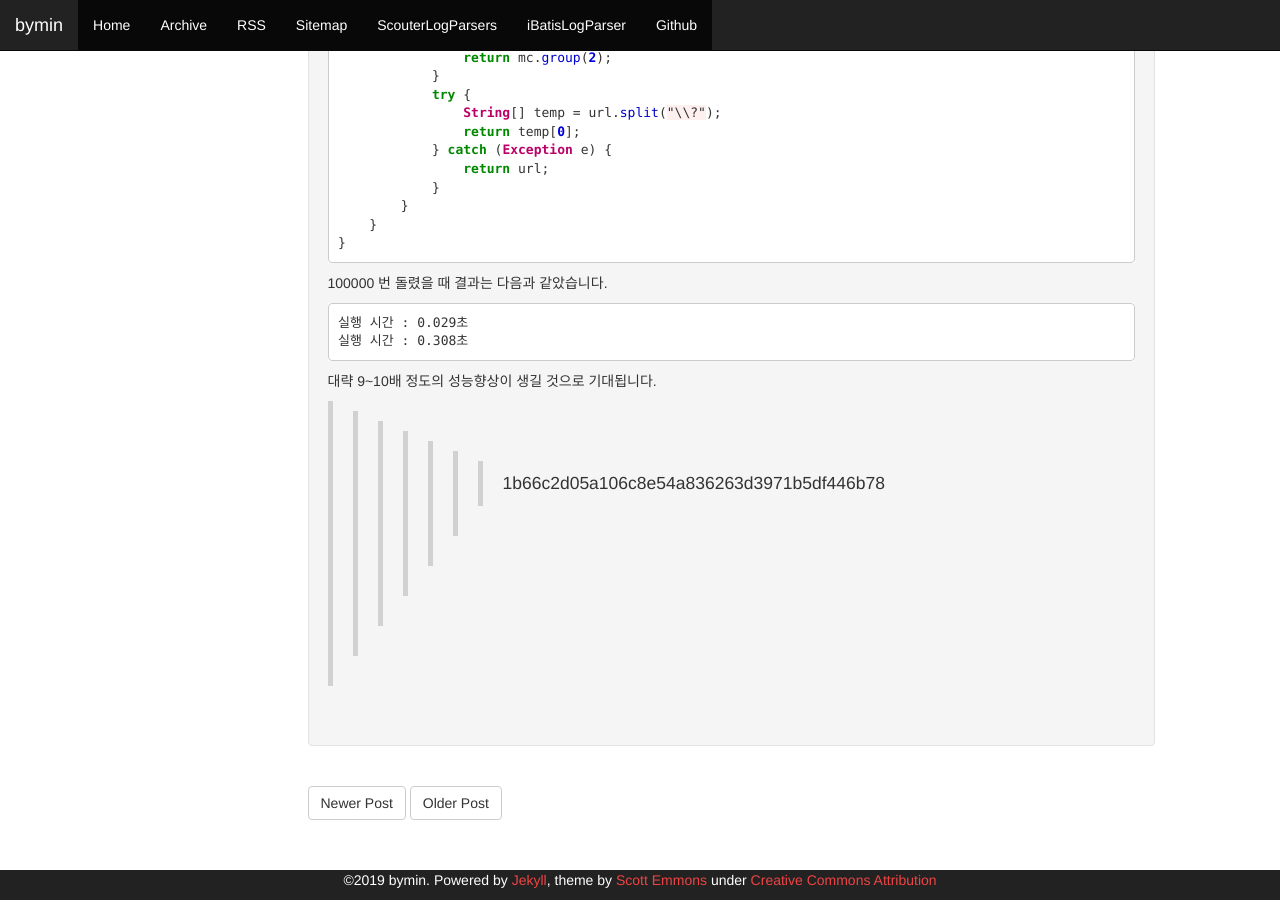
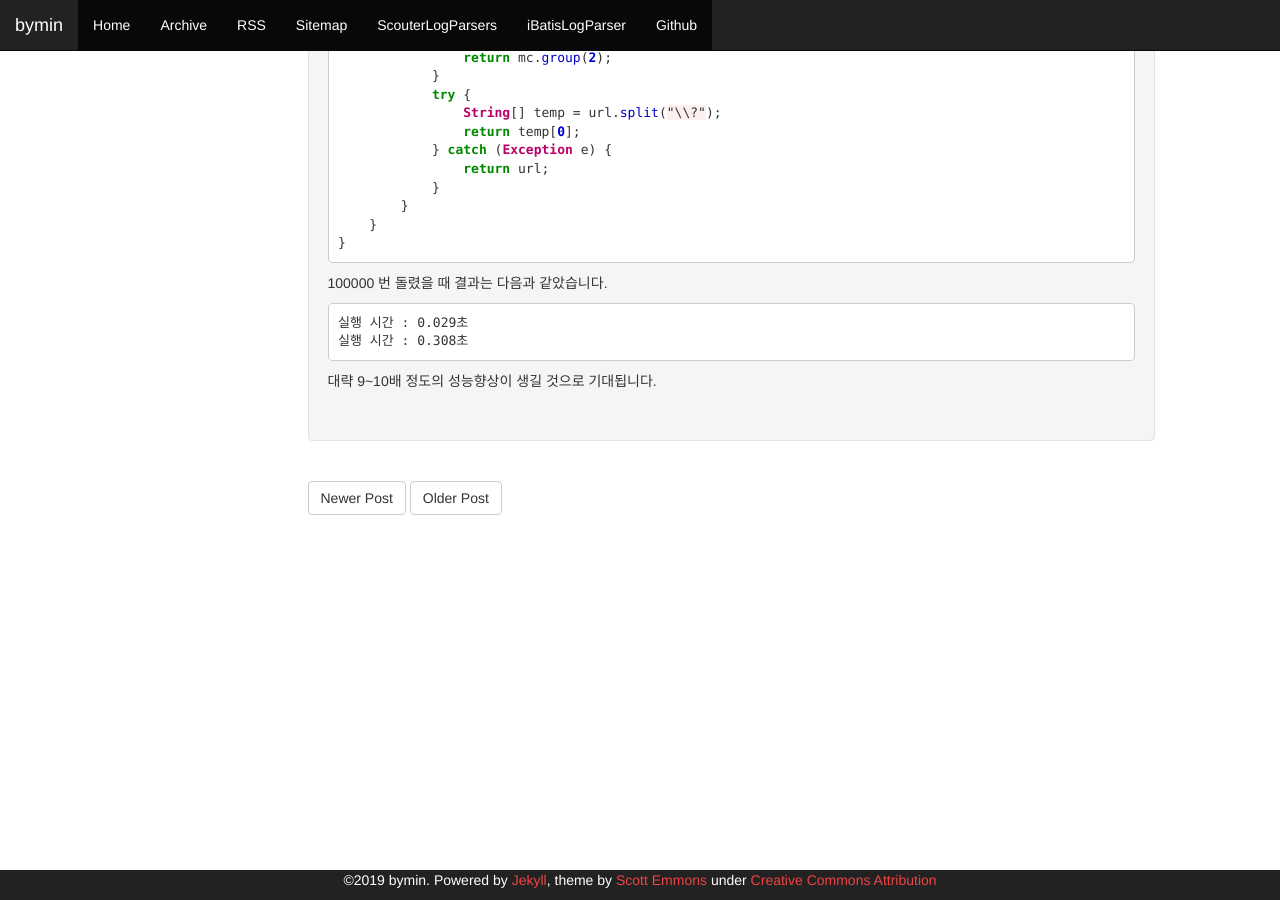
Before and after one commit to youngclown/youngclown.github.io, a Jekyll site: the page built from _posts/2019-06-03-effectivejava_01.md, in a window 1280 px wide and 900 px high, scrolled down 1869 px. Built offline with Jekyll 4.4.1, drawn with Linux system fonts in a browser that asks for light colours.

Commit message:
실수로 이상한문구 삽입.

````diff
--- a/_posts/2019-06-03-effectivejava_01.md
+++ b/_posts/2019-06-03-effectivejava_01.md
@@ -117,4 +117,3 @@ public class Main {
 ```
 
 대략 9~10배 정도의 성능향상이 생길 것으로 기대됩니다.
->>>>>>> 1b66c2d05a106c8e54a836263d3971b5df446b78
````
